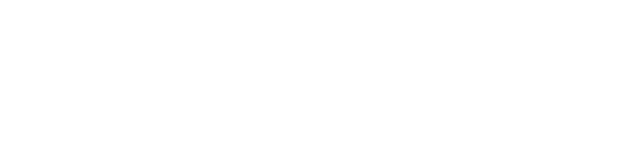
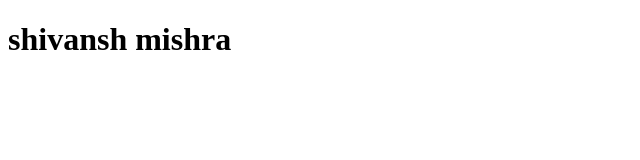
Before and after one commit to ShivanshMishra69/MERN_ROJECT, a plain HTML site: page index.html in a window 1280 px wide. Shown: the whole page, without its empty margins (0-640 px from the left). Drawn offline with Linux system fonts and the light colour scheme.

Commit message:
change in index.html file

```diff
--- a/index.html
+++ b/index.html
@@ -6,6 +6,6 @@
     <title>Document</title>
 </head>
 <body>
-
+    <h1>shivansh mishra</h1>
 </body>
 </html>
```
